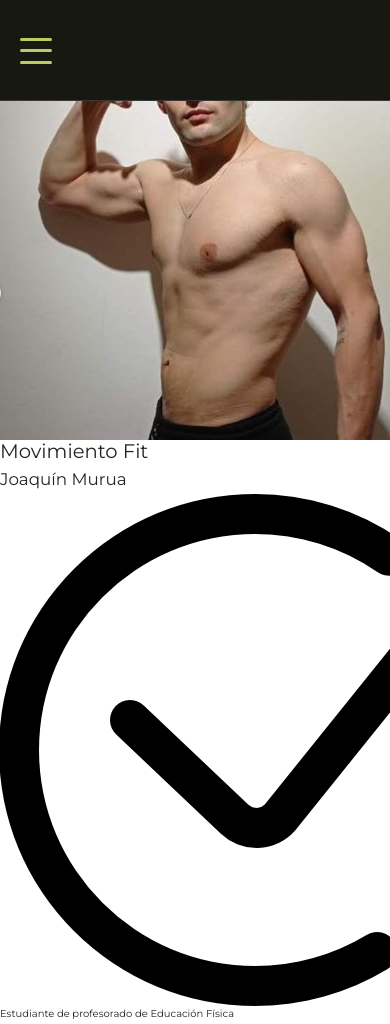
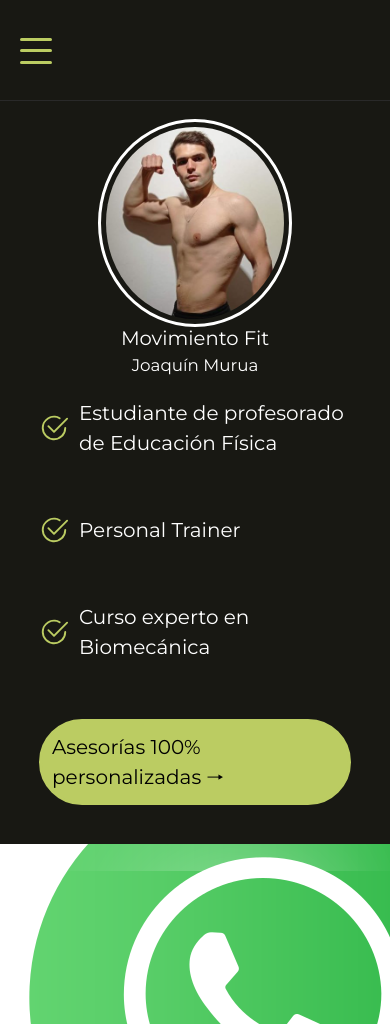
Before and after one commit to jmora000/movimientfitJM, a plain HTML site: page index.html in a window 390 px wide. Shown: the top 1024 px of the page. Drawn offline with nearby package versions, Linux system fonts and the light colour scheme.

Commit message:
Maincontent organizado, responsive a medias

```diff
--- a/css/style.css
+++ b/css/style.css
@@ -6,6 +6,7 @@
     scroll-behavior: smooth;
     font-size: 10px;
 }
+
 /* ////////////////////// */
 /* Encabezado             */
 /* ////////////////////// */
@@ -38,6 +39,7 @@
     z-index: -1;
     transition: margin-top 300ms ease-in-out;
     background-color: #181813;
+    box-shadow: 0px 0px 15px #292929;
 }
 .header__nav .header__nav__menuitem{
     text-decoration: none;
@@ -51,13 +53,14 @@
 }
 .header__nav .header__nav__menuitem--selected{
     font-weight: bolder;
+    color: #bbcc62;
 }
 /* Menu hamburguesa */
 .header__nav__burger{
     height: 100%;
     width: 100%;
     background-color: #181813;
-    border-bottom: 1px solid #373737;
+    border-bottom: 1px solid #292929;
 }
 .header__nav .header__nav__checkbox{
     position: absolute;
@@ -113,6 +116,87 @@
     margin-top: 0px;
 }
 /* ////////////////////// */
+/* Estructura             */
+/* ////////////////////// */
+.button{
+    background-color: #bbcc62;
+    border: 3px solid #bbcc62;
+    border-radius: 50px;
+    font-size: 2em;
+    text-decoration: none;
+    color: #000000;
+    padding: 10px;
+    transition: all 300ms;
+}
+.button:hover{
+    background-color: #181813;
+    border: 3px solid #bbcc62;
+    color: #ffffff;
+}
+.maincontent{
+    position: relative;
+    display: grid;
+    grid-template-rows: 40% 60%;
+    grid-template-columns: 100%;
+    top: 12vh;
+    width: 100vw;
+    height: 88vh;
+    background-color: #181813;
+}
+/* Parte de la foto - main*/
+.maincontent__main{
+    display: flex;
+    flex-direction: column;
+    align-items: center;
+    justify-content: center;
+    height: 100%;
+    width: 100%;
+}
+.maincontent__main img{
+    height: 70%;
+    border-radius: 50%;
+    border: 3px solid #ffffff;
+    padding: 5px;
+}
+.maincontent__main h1{
+    color: #ffffff;
+}
+.maincontent__main h2{
+    color: #ffffff;
+}
+/* Parte de la descripcion - secondary */
+.maincontent__description{
+    display: flex;
+    flex-direction: column;
+    height: 100%;
+    width: 100%;
+    justify-content: space-between;
+    align-items: center;
+}
+.maincontent__description div{
+    display: flex;
+    align-items: center;
+    width: 80%;
+    gap: 10px;
+}
+.maincontent__description svg{
+    color: #bbcc62;
+    width: 3em;
+    height: 3em;
+    min-width: 3em;
+}
+.maincontent__description p{
+    display: inline;
+    color: #ffffff;
+    font-size: 2em;
+    margin-bottom: 0px; /* Para eliminar un error del boostrap */
+}
+.maincontent__description__button{
+    width: 100%;
+    justify-content: center;
+    margin-bottom: 10%;
+}
+/* ////////////////////// */
 /* Responsive             */
 /* ////////////////////// */
 @media screen and (max-width: 480px){
@@ -127,6 +211,8 @@
         flex-direction: row;
         transform: translateY(249px); /* Se usa esto para eliminar el tiempo de animacion del margin-top */
         height: 100%;
+        border-bottom: 1px solid #292929;
+        box-shadow: none;
     }
     /* Soluciona error cuando esta checkeado el checkbox y se cambia de media. */
     .header__nav .header__nav__checkbox:checked ~ .header__nav__menu{
--- a/index.html
+++ b/index.html
@@ -50,15 +50,24 @@
             <!-- Frases principales -->
             <div class="maincontent__description">
                 <div>
-                    <img src="./img/icons/check.png" alt="tick">
+                    <svg xmlns="http://www.w3.org/2000/svg" fill="currentColor" class="bi bi-check2-circle" viewBox="0 0 16 16">
+                        <path d="M2.5 8a5.5 5.5 0 0 1 8.25-4.764.5.5 0 0 0 .5-.866A6.5 6.5 0 1 0 14.5 8a.5.5 0 0 0-1 0 5.5 5.5 0 1 1-11 0z"/>
+                        <path d="M15.354 3.354a.5.5 0 0 0-.708-.708L8 9.293 5.354 6.646a.5.5 0 1 0-.708.708l3 3a.5.5 0 0 0 .708 0l7-7z"/>
+                    </svg>
                     <p>Estudiante de profesorado de Educación Física</p>
                 </div>
                 <div>
-                    <img src="./img/icons/check.png" alt="tick">
+                    <svg xmlns="http://www.w3.org/2000/svg" fill="currentColor" class="bi bi-check2-circle" viewBox="0 0 16 16">
+                        <path d="M2.5 8a5.5 5.5 0 0 1 8.25-4.764.5.5 0 0 0 .5-.866A6.5 6.5 0 1 0 14.5 8a.5.5 0 0 0-1 0 5.5 5.5 0 1 1-11 0z"/>
+                        <path d="M15.354 3.354a.5.5 0 0 0-.708-.708L8 9.293 5.354 6.646a.5.5 0 1 0-.708.708l3 3a.5.5 0 0 0 .708 0l7-7z"/>
+                    </svg>
                     <p>Personal Trainer</p>
                 </div>
                 <div>
-                    <img src="./img/icons/check.png" alt="tick">
+                    <svg xmlns="http://www.w3.org/2000/svg" fill="currentColor" class="bi bi-check2-circle" viewBox="0 0 16 16">
+                        <path d="M2.5 8a5.5 5.5 0 0 1 8.25-4.764.5.5 0 0 0 .5-.866A6.5 6.5 0 1 0 14.5 8a.5.5 0 0 0-1 0 5.5 5.5 0 1 1-11 0z"/>
+                        <path d="M15.354 3.354a.5.5 0 0 0-.708-.708L8 9.293 5.354 6.646a.5.5 0 1 0-.708.708l3 3a.5.5 0 0 0 .708 0l7-7z"/>
+                    </svg>
                     <p>Curso experto en Biomecánica</p>
                 </div>
                 <div class="maincontent__description__button">
```
